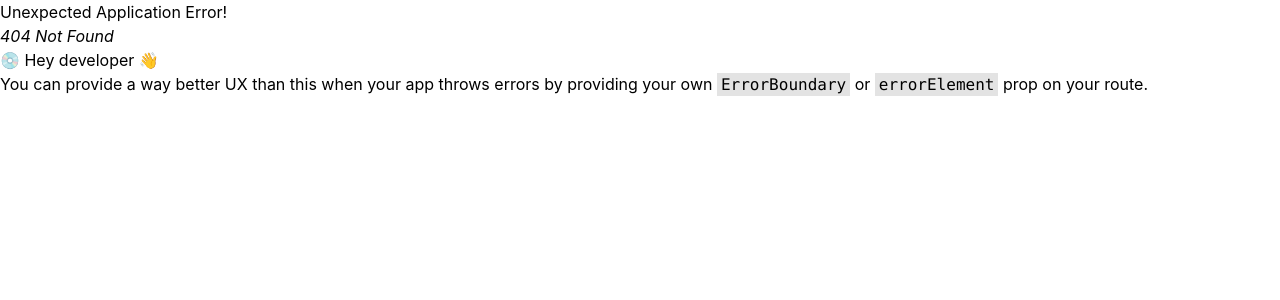
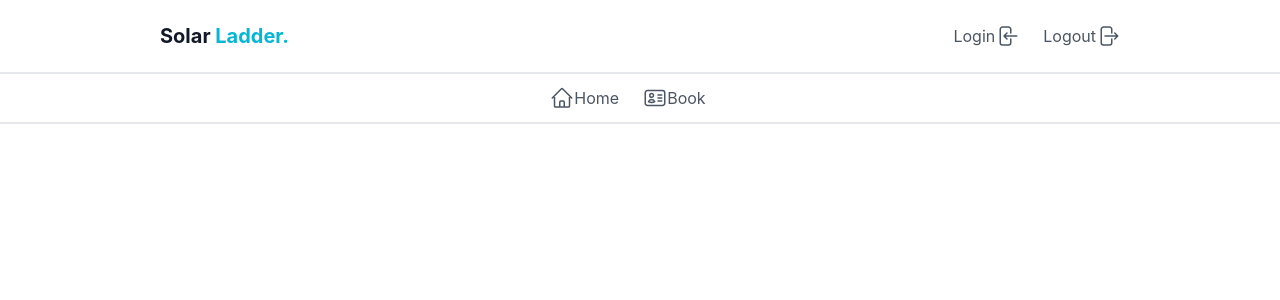
Before and after one commit to Satyam9993/Inventory-front, a React (Create React App) app: page /book in a window 1280 px wide. Before the commit this address had no page. Shown: the top 300 px of the page. Built offline with nearby package versions, Linux system fonts and the light colour scheme.

Commit message:
booking screen

```diff
--- a/src/App.js
+++ b/src/App.js
@@ -4,11 +4,16 @@ import {
   RouterProvider,
 } from "react-router-dom";
 import Home from './Pages/Home';
+import Book from './Pages/Book';
 
 const router = createBrowserRouter([
   {
     path: "/",
     element: <Home />,
+  },
+  {
+    path: "/book",
+    element: <Book />,
   }
 ]);
 
--- /dev/null
+++ b/src/Pages/Book.js
@@ -0,0 +1,14 @@
+import React from 'react';
+import Header from '../components/Header';
+import Navbar from '../components/Navbar';
+
+const Book = () => {
+  return (
+    <div>
+      <Header />
+      <Navbar />
+    </div>
+  )
+}
+
+export default Book;
--- a/src/components/Navbar.js
+++ b/src/components/Navbar.js
@@ -16,7 +16,7 @@ const Navbar = () => {
                         <svg xmlns="http://www.w3.org/2000/svg" fill="none" viewBox="0 0 24 24" strokeWidth="1.5" stroke="currentColor" className="w-6 h-6">
                             <path strokeLinecap="round" strokeLinejoin="round" d="M15 9h3.75M15 12h3.75M15 15h3.75M4.5 19.5h15a2.25 2.25 0 002.25-2.25V6.75A2.25 2.25 0 0019.5 4.5h-15a2.25 2.25 0 00-2.25 2.25v10.5A2.25 2.25 0 004.5 19.5zm6-10.125a1.875 1.875 0 11-3.75 0 1.875 1.875 0 013.75 0zm1.294 6.336a6.721 6.721 0 01-3.17.789 6.721 6.721 0 01-3.168-.789 3.376 3.376 0 016.338 0z" />
                         </svg>
-                        <Link to="/" className="mr-5 hover:text-gray-900">Book</Link>
+                        <Link to="/book" className="mr-5 hover:text-gray-900">Book</Link>
                     </div>
                 </nav>
             </div>
```
